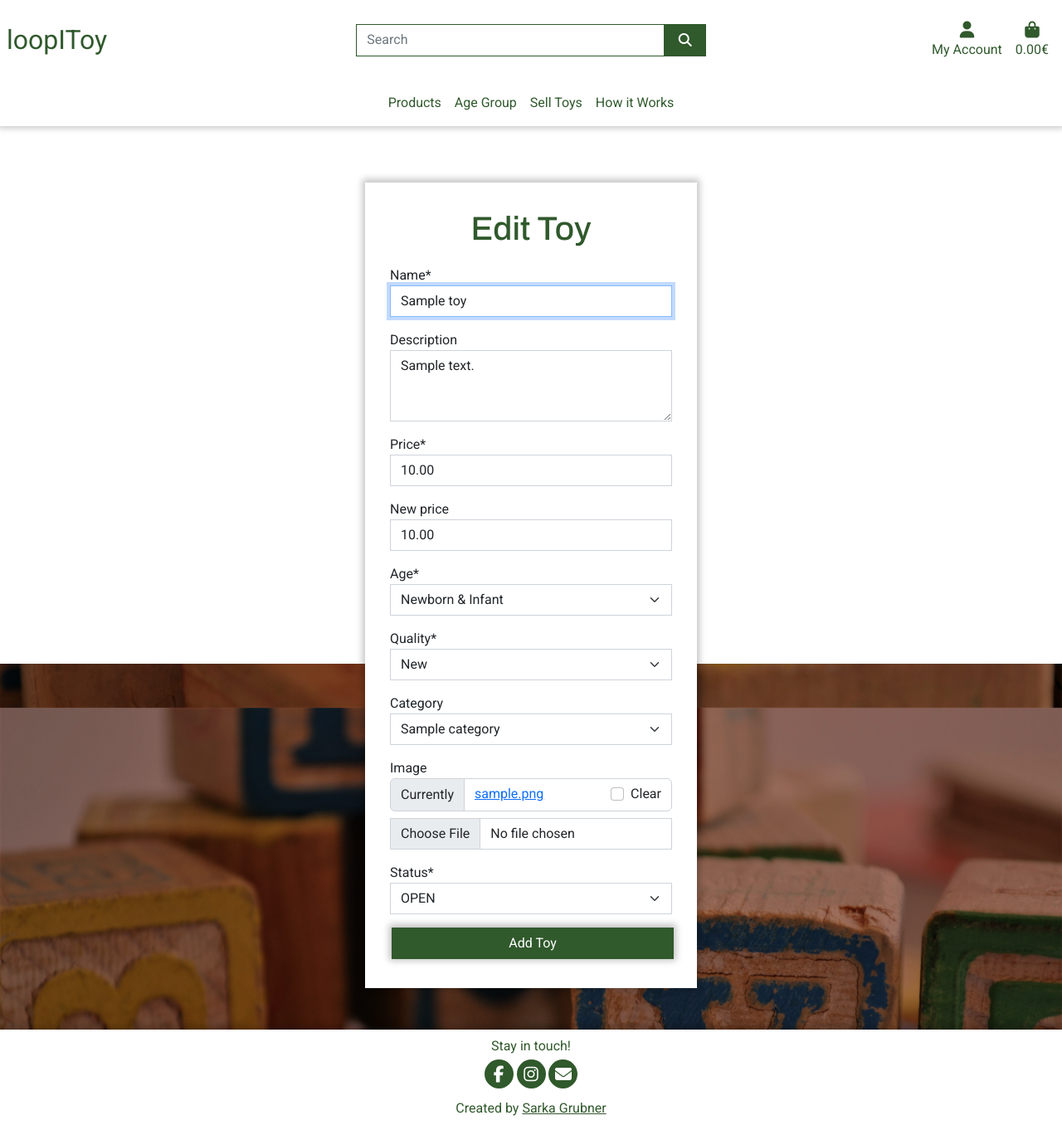
After one commit to brodsa/loopitoy, a Django app: page /toys/edit/1/ in a window 1280 px wide. The commit adds this page. Shown: the whole page at 83% size. Run offline with Django 3.2, Linux system fonts and the light colour scheme; a user stored in the database is signed in; tables that the repository leaves empty hold one stand-in row (values such as "Sample post"); some libraries are stand-ins or nearby versions.

Commit message:
feat: implement Edit Toy form Create template, view. Setup url and style

```diff
--- a/static/css/base.css
+++ b/static/css/base.css
@@ -539,6 +539,11 @@ div.card-body{
         margin-bottom: 40px;
         max-width: 1400px;
     }
+
+     /* ++++++++++++ Toys form - Add and Edit ++++++++++++++ */
+    .form-toys.form-container{
+        margin-top: 120px;
+    }
 }
 
 
@@ -581,4 +586,9 @@ div.card-body{
     .toys__title{
         margin-top: 120px;
     }
+
+    /* ++++++++++++ Toys form - Add and Edit ++++++++++++++ */
+    .form-toys.form-container{
+        margin-top: 150px;
+    }
 }
--- a/toys/models.py
+++ b/toys/models.py
@@ -91,17 +91,14 @@ class Toys(models.Model):
             randomly generated code.
             Inspiration: https://stackoverflow.com/questions/69365764/django-i-want-to-create-a-self-generated-code-based-on-previous-records-and-a-s
         """
-
+        # get the toy ID
         if self.id is None:
-            # get the toy ID
-            print(self.id)
             if len(Toys.objects.all()) == 0:
                 last_toy = 0
             else:
                 last_toy = Toys.objects.order_by('id').last().id
             id_seed = 0 if last_toy is None else int(last_toy)
 
-            #self.id = id_seed + 1
             # generate code for the specific toy ID
             random.seed(id_seed)
             chars = string.ascii_letters + string.digits
@@ -110,5 +107,4 @@ class Toys(models.Model):
         else:
             self.number = self.number
 
-        print(self.id, self.number, self.name, self.description)
         super(Toys, self).save(*args, **kwargs)
--- /dev/null
+++ b/toys/templates/toys/edit_toy.html
@@ -0,0 +1,30 @@
+{% extends "base.html" %}
+{% load static %}
+
+{% block title %}Edit Toy{% endblock %}
+
+{% block page_header %}
+<div class="overlay"></div>
+<div class="container">
+    <div class="row">
+        <div class="col"></div>
+    </div>
+</div>
+
+{% endblock %}
+
+{% block content %}
+<div class="form-container form-toys">
+  <h1 class="form__title">Edit Toy</h1>
+  <div>
+    <form method="POST" enctype="multipart/form-data">
+        {% csrf_token %}
+        {{ form.media }}
+        {{ form|crispy }}
+        <!-- Buttons -->
+
+      <button class="btn form__button form__button--primary" type="submit">Add Toy</button>
+    </form>
+  </div>
+</div>
+{% endblock %}
--- a/toys/templates/toys/toys_list.html
+++ b/toys/templates/toys/toys_list.html
@@ -29,7 +29,7 @@
     </a>
     {% if request.user.is_staff %}
     <div class="d-flex flex-row gap-2 justify-content-end pb-2 pe-2">
-        <a class= "btn" href=""> Edit</a>
+        <a class= "btn" href="{% url 'edit_toy' toy.id %}"> Edit</a>
         <a class= "btn" href=""> Remove</a>
     </div>
     {% endif %}
--- a/toys/urls.py
+++ b/toys/urls.py
@@ -3,9 +3,11 @@ from django.urls import path
 from .views import(
     all_toys,
     AddToy,
+    EditToy
 )
 
 urlpatterns = [
     path('', all_toys, name='toys'),
     path('add/',AddToy.as_view(),name='add_toy' ),
+    path('edit/<slug:pk>/',EditToy.as_view(),name='edit_toy' ),
 ]
--- a/toys/views.py
+++ b/toys/views.py
@@ -48,7 +48,7 @@ class AddToy(LoginRequiredMixin,UserPassesTestMixin,CreateView):
 
         messages.success(
             self.request,
-            'Successfully created book'
+            'Successfully created toy'
         )
 
         return super(AddToy, self).form_valid(form)
@@ -56,3 +56,27 @@ class AddToy(LoginRequiredMixin,UserPassesTestMixin,CreateView):
     # def get_success_url(self):
     #     """ Set up the books/key/id as success url"""
     #     return reverse_lazy('toys', kwargs={'pk': self.pk})
+
+
+
+class EditToy(LoginRequiredMixin,UserPassesTestMixin,UpdateView):
+    """ Edit Toy View """
+    template_name = 'toys/edit_toy.html'
+    model = Toys
+    form_class = ToyForm
+    success_url = '/toys/'
+
+
+    def test_func(self):
+        """ Test user with logged user otherwise 403 """
+        return self.request.user.is_superuser
+
+    def form_valid(self, form):
+        form.instance.user = self.request.user
+
+        messages.success(
+            self.request,
+            'Successfully updated toy info'
+        )
+
+        return super(EditToy, self).form_valid(form)
```
